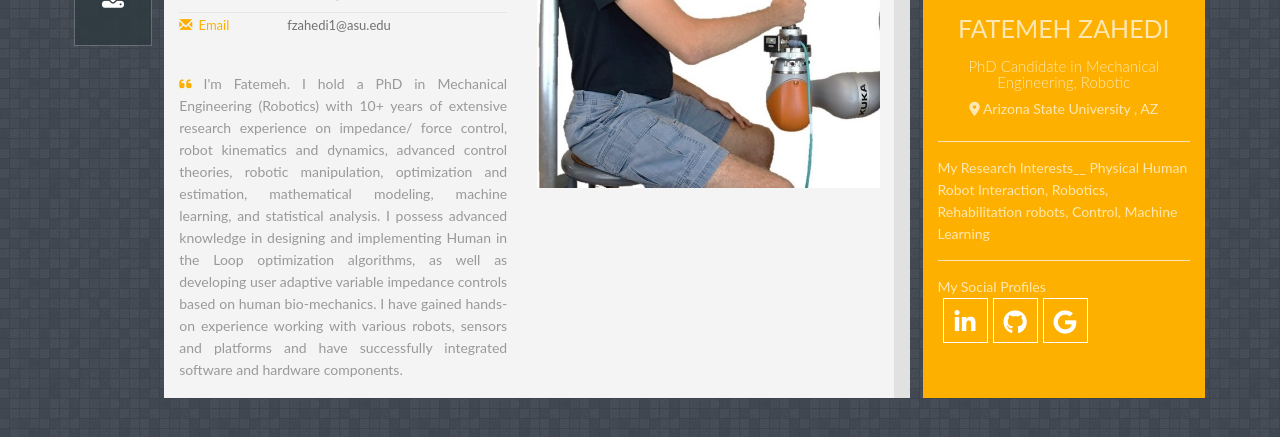
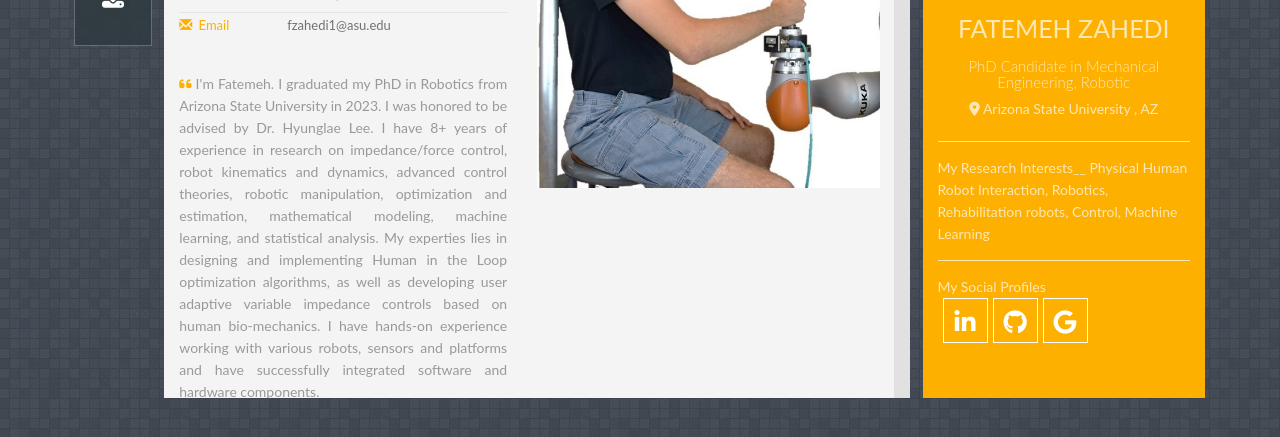
Before and after one commit to FatemehZahedi/FatemehZahedi.github.io, a Jekyll site: the page built from index.html, in a window 1280 px wide, cut to the strip 342-779 px from the top of the page. Built offline with Jekyll 4.4.1, drawn with Linux system fonts in a browser that asks for light colours; nearby versions of some CDN libraries; some web fonts are replaced.

Commit message:
Update profile.html

```diff
--- a/_includes/profile.html
+++ b/_includes/profile.html
@@ -59,8 +59,8 @@
 
         <p style="margin-bottom:20px; text-align:justify;">
             <i class="fa fa-quote-left"></i>
-            I'm Fatemeh. I hold a PhD in Mechanical Engineering (Robotics) with 10+ years of extensive research experience on impedance/ force control, robot kinematics and dynamics, advanced control theories, robotic manipulation, optimization and estimation, mathematical modeling, machine learning, and statistical analysis.
-		I possess advanced knowledge in designing and implementing Human in the Loop optimization algorithms, as well as developing user adaptive variable impedance controls based on human bio-mechanics. I have gained hands-on experience working with various robots, sensors and platforms and have successfully integrated
+            I'm Fatemeh. I graduated my PhD in Robotics from Arizona State University in 2023. I was honored to be advised by Dr. Hyunglae Lee. I have 8+ years of experience in research on impedance/force control, robot kinematics and dynamics, advanced control theories, robotic manipulation, optimization and estimation, mathematical modeling, machine learning, and statistical analysis.
+		My experties lies in designing and implementing Human in the Loop optimization algorithms, as well as developing user adaptive variable impedance controls based on human bio-mechanics. I have hands-on experience working with various robots, sensors and platforms and have successfully integrated
 		software and hardware components.
 		<br><br>
 		My main interests are robotics, control, impedance/force control, physical human-robot interaction, robot manipulation, and machine learning. I have also contributed to multiple publications and presentations in the field of robotics and control. I am passionate about developing innovative and effective solutions
```
